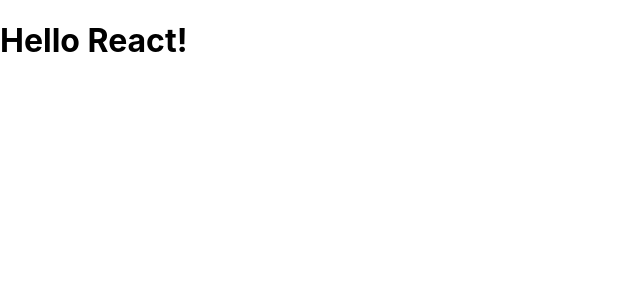
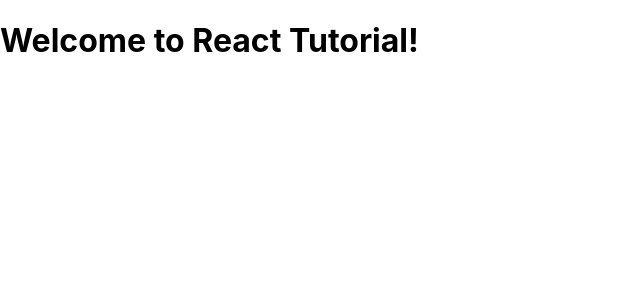
Before and after one commit to MisalSilva/React-Project, a React (Create React App) app: page / in a window 1280 px wide. Shown: the top 300 px of the page, without its empty margins (0-640 px from the left). Built offline with nearby package versions, Linux system fonts and the light colour scheme.

Commit message:
Update: App.js and index.js

```diff
--- a/src/App.js
+++ b/src/App.js
@@ -1,27 +1,38 @@
-import logo from './logo.svg';
+import React from 'react';
+// import logo from './logo.svg';
 import './App.css';
+import Welcome from './Welcome';
+
+
+
+// function App() {
+//   return (
+//     <div className="App">
+//       <h1>Hello World!</h1>
+
+//       <header className="App-header">
+//         <img src={logo} className="App-logo" alt="logo" />
+//         <p>
+//           Edit <code>src/App.js</code> and save to reload.
+//         </p>
+//         <a
+//           className="App-link"
+//           href="https://reactjs.org"
+//           target="_blank"
+//           rel="noopener noreferrer"
+//         >
+//           Learn React
+//         </a>
+//       </header>
+//     </div>
+//   );
+// }
 
 function App() {
   return (
-    <div className="App">
-      <h1>Hello World!</h1>
-
-      {/* <header className="App-header">
-        <img src={logo} className="App-logo" alt="logo" />
-        <p>
-          Edit <code>src/App.js</code> and save to reload.
-        </p>
-        <a
-          className="App-link"
-          href="https://reactjs.org"
-          target="_blank"
-          rel="noopener noreferrer"
-        >
-          Learn React
-        </a>
-      </header> */}
+    <div>
+    <Welcome/>
     </div>
   );
 }
-
 export default App;
--- a/src/index.js
+++ b/src/index.js
@@ -5,7 +5,7 @@
 import reportWebVitals from './reportWebVitals';
 
 //from W3 schools
-const myFirstElement = <h1>Hello React!</h1>
+// const myFirstElement = <h1>Hello React!</h1>
 
 const root = ReactDOM.createRoot(document.getElementById('root'));
 root.render(
@@ -13,9 +13,14 @@
     <App />
   </React.StrictMode>
 );
+// root.render(
+//   <React.StrictMode>
+//     <welcome />
+//   </React.StrictMode>
+// );
 
 //from W3 schools
-root.render(myFirstElement);
+// root.render(myFirstElement);
 
 
 // If you want to start measuring performance in your app, pass a function
```
